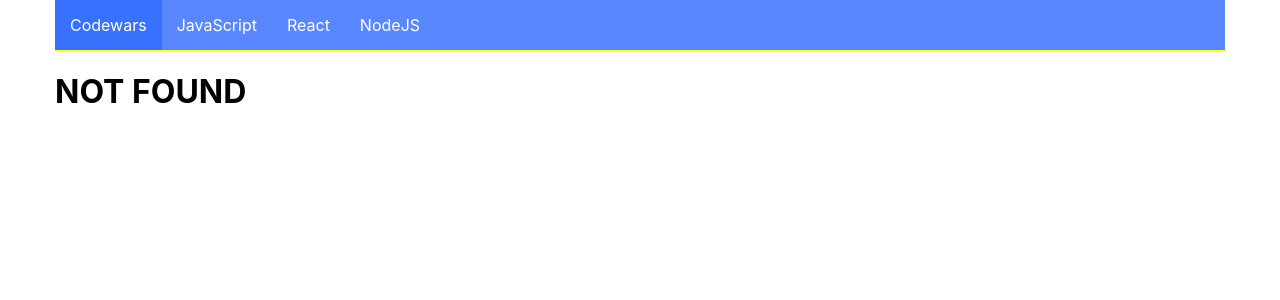
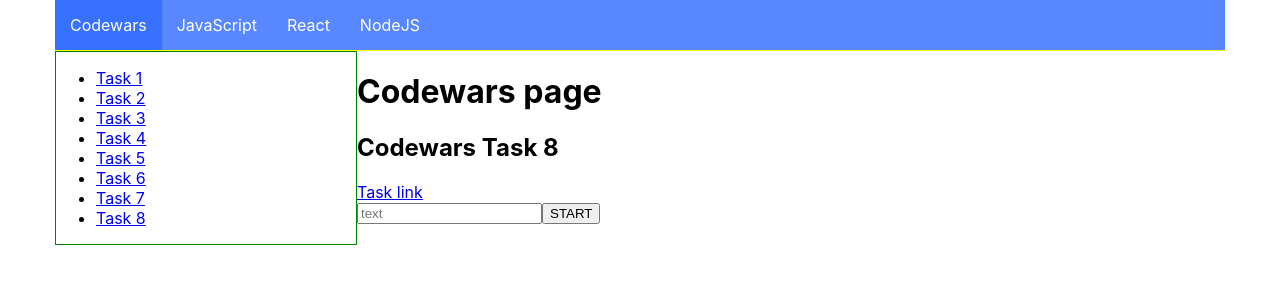
Before and after one commit to Fluebubble/study-space, a React (Create React App) app: page /codewars/task8 in a window 1280 px wide. Before the commit this address had no page. Shown: the top 300 px of the page. Built offline with nearby package versions, Linux system fonts and the light colour scheme.

Commit message:
codewars task 8 finished

```diff
--- a/src/components/App.jsx
+++ b/src/components/App.jsx
@@ -15,6 +15,7 @@
 import { Task6 } from './pages/Codewars/Task6/Task6';
 import { Task7 } from './pages/Codewars/Task7/Task7';
 import { JsTask2 } from './pages/JavaScript/Module6/Tasks/Task2';
+import { Task8 } from './pages/Codewars/Task8/Task8';
 
 export const App = () => {
   return (
@@ -30,6 +31,7 @@
             <Route path="task5" element={<Task5 />} />
             <Route path="task6" element={<Task6 />} />
             <Route path="task7" element={<Task7 />} />
+            <Route path="task8" element={<Task8 />} />
           </Route>
           <Route path="javascript" element={<JavaScript />}>
             <Route path="module-6" element={<Module6 />}>
--- a/src/components/pages/Codewars/Codewars.jsx
+++ b/src/components/pages/Codewars/Codewars.jsx
@@ -27,6 +27,9 @@
           <li>
             <NavLink to="task7">Task 7</NavLink>
           </li>
+          <li>
+            <NavLink to="task8">Task 8</NavLink>
+          </li>
         </ul>
       </Navigation>
       <div>
--- /dev/null
+++ b/src/components/pages/Codewars/Task8/Task8.jsx
@@ -0,0 +1,33 @@
+import { useState } from 'react';
+
+export const Task8 = () => {
+  const [text, setText] = useState('');
+
+  const handleSubmit = e => {
+    e.preventDefault();
+
+    const cuttedFirstPart = e.target.text.value
+      .replace('https://', '')
+      .replace('http://', '')
+      .replace('www.', '');
+
+    const result = cuttedFirstPart.slice(0, cuttedFirstPart.indexOf('.'));
+    console.log(cuttedFirstPart, cuttedFirstPart.indexOf('.'));
+    console.log(result);
+    setText(result);
+  };
+
+  return (
+    <>
+      <h2>Codewars Task 8</h2>
+      <h3>{text}</h3>
+      <a href="https://www.codewars.com/kata/514a024011ea4fb54200004b/train/javascript">
+        Task link
+      </a>
+      <form onSubmit={handleSubmit}>
+        <input type="text" name="text" placeholder="text" />
+        <button type="submit">START</button>
+      </form>
+    </>
+  );
+};
```
